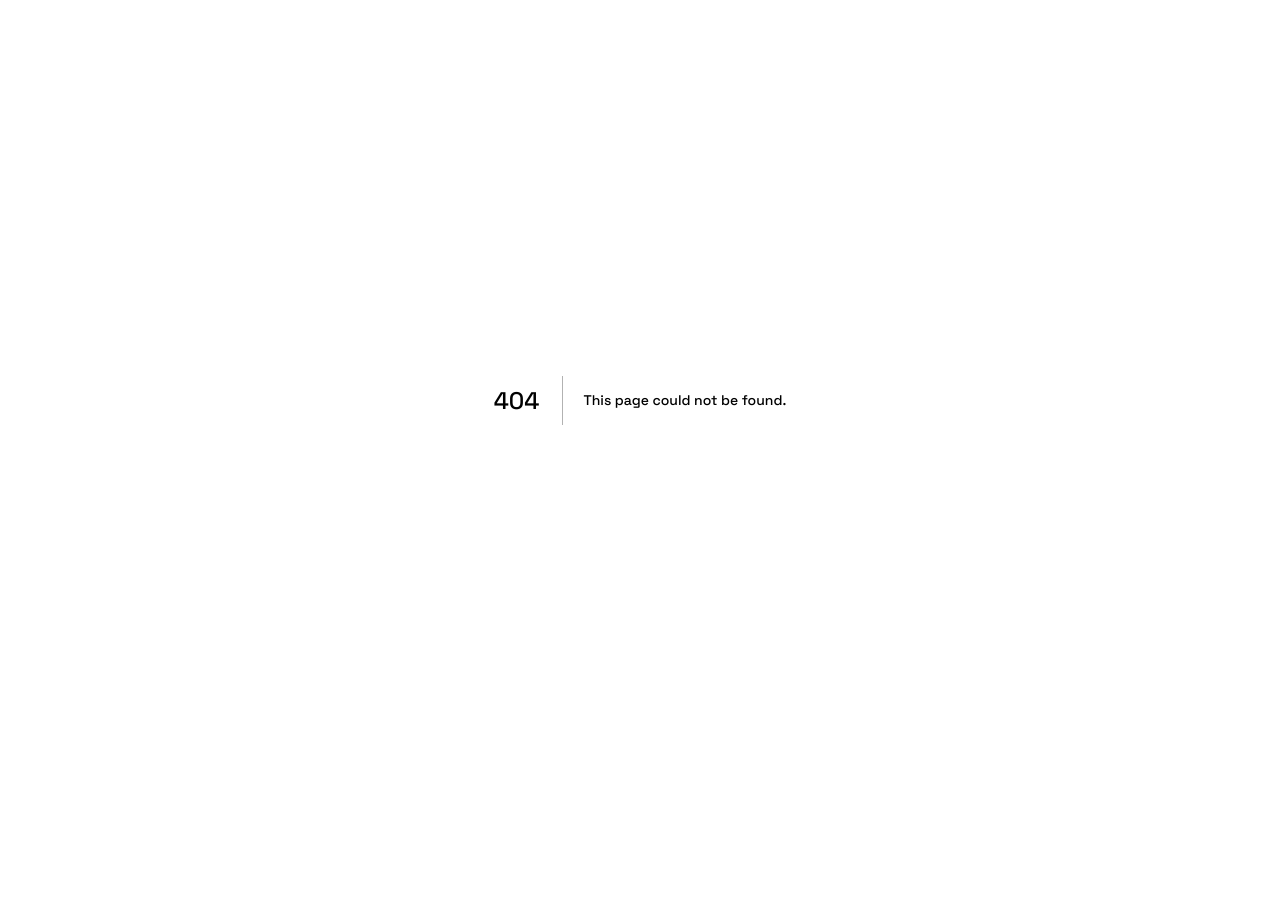
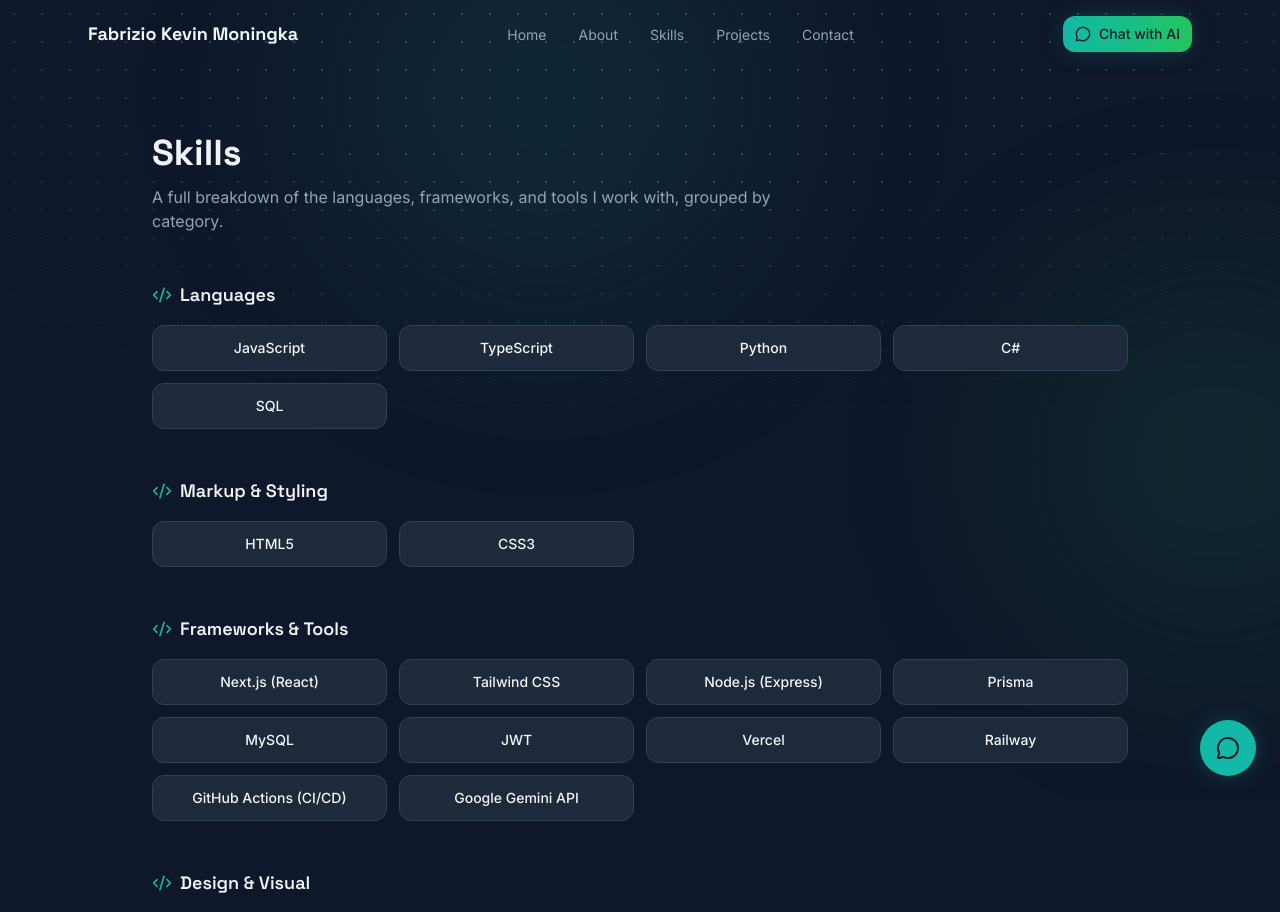
Before and after one commit to fabriziomoningka-13/portfolio-ai, a Next.js app: page /skills in a window 1280 px wide. Before the commit this address had no page. Shown: the top 912 px of the page. Before the commit the page ends 800 px from the top, so only its background shows below. Built offline with nearby package versions, Linux system fonts and the light colour scheme.

Commit message:
revisi: halaman /skills lengkap (terkelompok kategori), transisi halaman smooth (template.tsx), Navbar konsisten linknya, polish visual (gradient text/button, ambient background, dot-grid)

```diff
--- a/app/globals.css
+++ b/app/globals.css
@@ -62,6 +62,22 @@ code, pre, kbd {
   border: 1px solid var(--color-border);
 }
 
+/* Gradient text — dipakai untuk nama di Hero & aksen judul supaya terasa premium */
+.gradient-text {
+  background: linear-gradient(135deg, var(--color-teal-primary), var(--color-green-accent));
+  background-clip: text;
+  -webkit-background-clip: text;
+  color: transparent;
+}
+
+/* Pola dot-grid halus di background — nuansa "engineering" tanpa mengganggu keterbacaan */
+.bg-dot-grid {
+  background-image: radial-gradient(var(--color-border) 1px, transparent 1px);
+  background-size: 28px 28px;
+  mask-image: radial-gradient(ellipse 80% 60% at 50% 0%, black 40%, transparent 100%);
+  -webkit-mask-image: radial-gradient(ellipse 80% 60% at 50% 0%, black 40%, transparent 100%);
+}
+
 /* Aksesibilitas: hormati preferensi pengguna yang sensitif terhadap animasi/motion */
 @media (prefers-reduced-motion: reduce) {
   *,
--- a/app/layout.tsx
+++ b/app/layout.tsx
@@ -44,6 +44,14 @@ export default function RootLayout({
         >
           Lewati ke konten utama
         </a>
+
+        {/* Dekorasi background ambient — dot-grid + gradient orbs, di belakang semua konten */}
+        <div className="pointer-events-none fixed inset-0 -z-10 overflow-hidden">
+          <div className="bg-dot-grid absolute inset-0" />
+          <div className="absolute -top-32 left-1/4 size-[28rem] rounded-full bg-teal-primary/10 blur-[100px]" />
+          <div className="absolute top-1/3 -right-32 size-[24rem] rounded-full bg-green-accent/10 blur-[100px]" />
+        </div>
+
         <ChatWidgetProvider>{children}</ChatWidgetProvider>
       </body>
     </html>
--- /dev/null
+++ b/app/skills/page.tsx
@@ -0,0 +1,52 @@
+import type { Metadata } from "next";
+import { Code2 } from "lucide-react";
+import { Navbar } from "@/components/Navbar";
+import { Footer } from "@/components/Footer";
+import { ChatWidget } from "@/components/ChatWidget";
+import { Reveal, RevealGroup, RevealItem } from "@/components/Reveal";
+import { SkillBadge } from "@/components/SkillBadge";
+import profile from "@/data/profile.json";
+
+export const metadata: Metadata = {
+  title: `Skills — ${profile.name}`,
+  description: `Full breakdown of ${profile.name}'s technical skills and tools.`,
+};
+
+export default function SkillsPage() {
+  return (
+    <>
+      <Navbar />
+      <main id="main-content" className="mx-auto max-w-5xl px-6 py-16">
+        <Reveal>
+          <h1 className="font-heading text-3xl font-bold sm:text-4xl">Skills</h1>
+          <p className="mt-3 max-w-2xl text-text-muted">
+            A full breakdown of the languages, frameworks, and tools I work with,
+            grouped by category.
+          </p>
+        </Reveal>
+
+        <div className="mt-12 flex flex-col gap-12">
+          {profile.skillCategories.map((category, i) => (
+            <Reveal key={category.name} delay={i * 0.05}>
+              <div className="mb-4 flex items-center gap-2">
+                <Code2 className="size-5 text-teal-primary" />
+                <h2 className="font-heading text-lg font-semibold text-text-primary">
+                  {category.name}
+                </h2>
+              </div>
+              <RevealGroup className="grid grid-cols-2 gap-3 sm:grid-cols-3 md:grid-cols-4">
+                {category.items.map((skill) => (
+                  <RevealItem key={skill}>
+                    <SkillBadge name={skill} />
+                  </RevealItem>
+                ))}
+              </RevealGroup>
+            </Reveal>
+          ))}
+        </div>
+      </main>
+      <Footer />
+      <ChatWidget />
+    </>
+  );
+}
--- /dev/null
+++ b/app/template.tsx
@@ -0,0 +1,22 @@
+"use client";
+
+import { motion } from "framer-motion";
+import type { ReactNode } from "react";
+
+/**
+ * template.tsx (bukan layout.tsx) SENGAJA dipakai di sini — beda dengan layout,
+ * template di-remount setiap kali pindah halaman, jadi animasi entrance ini
+ * otomatis jalan lagi tiap navigasi (Home -> About -> Projects, dst),
+ * memberi efek transisi yang smooth ala website modern.
+ */
+export default function Template({ children }: { children: ReactNode }) {
+  return (
+    <motion.div
+      initial={{ opacity: 0, y: 16 }}
+      animate={{ opacity: 1, y: 0 }}
+      transition={{ duration: 0.45, ease: [0.22, 1, 0.36, 1] }}
+    >
+      {children}
+    </motion.div>
+  );
+}
--- a/components/Footer.tsx
+++ b/components/Footer.tsx
@@ -5,8 +5,8 @@ import { GithubIcon, LinkedinIcon } from "@/components/icons";
 
 const navLinks = [
   { href: "/#home", label: "Home" },
-  { href: "/#about", label: "About" },
-  { href: "/#skills", label: "Skills" },
+  { href: "/about", label: "About" },
+  { href: "/skills", label: "Skills" },
   { href: "/projects", label: "Projects" },
   { href: "/#contact", label: "Contact" },
 ];
--- a/components/Hero.tsx
+++ b/components/Hero.tsx
@@ -19,7 +19,15 @@ export function Hero() {
         variants={fadeUp}
         className="flex max-w-xl flex-col items-center gap-5 text-center md:items-start md:text-left"
       >
-        <h1 className="font-heading text-3xl font-bold leading-tight sm:text-4xl md:text-5xl">
+        <span className="inline-flex items-center gap-2 rounded-full border border-border bg-dark-surface px-3 py-1.5 text-xs text-text-muted">
+          <span className="relative flex size-2">
+            <span className="absolute inline-flex size-full animate-ping rounded-full bg-green-accent opacity-75" />
+            <span className="relative inline-flex size-2 rounded-full bg-green-accent" />
+          </span>
+          Available for new opportunities
+        </span>
+
+        <h1 className="gradient-text font-heading text-3xl font-bold leading-tight sm:text-4xl md:text-5xl">
           {profile.tagline}
         </h1>
         <p className="text-lg text-text-muted">{profile.subtitle}</p>
--- a/components/Navbar.tsx
+++ b/components/Navbar.tsx
@@ -9,8 +9,8 @@ import { useChatWidget } from "@/components/ChatWidgetContext";
 
 const links = [
   { href: "/#home", label: "Home" },
-  { href: "/#about", label: "About" },
-  { href: "/#skills", label: "Skills" },
+  { href: "/about", label: "About" },
+  { href: "/skills", label: "Skills" },
   { href: "/projects", label: "Projects" },
   { href: "/#contact", label: "Contact" },
 ];
--- a/components/Skills.tsx
+++ b/components/Skills.tsx
@@ -1,5 +1,8 @@
+import Link from "next/link";
+import { ArrowRight } from "lucide-react";
 import { SkillBadge } from "@/components/SkillBadge";
 import { Reveal, RevealGroup, RevealItem } from "@/components/Reveal";
+import { Button } from "@/components/ui/button";
 import profile from "@/data/profile.json";
 
 export function Skills() {
@@ -9,12 +12,20 @@ export function Skills() {
         <h2 className="mb-8 font-heading text-2xl font-bold sm:text-3xl">Skills</h2>
       </Reveal>
       <RevealGroup className="grid grid-cols-2 gap-4 sm:grid-cols-3 md:grid-cols-5">
-        {profile.skills.map((skill) => (
+        {profile.skillsPreview.map((skill) => (
           <RevealItem key={skill}>
             <SkillBadge name={skill} />
           </RevealItem>
         ))}
       </RevealGroup>
+
+      <Reveal delay={0.1} className="mt-10 flex justify-center">
+        <Button asChild size="lg" variant="outline">
+          <Link href="/skills">
+            View All Skills <ArrowRight className="size-4" />
+          </Link>
+        </Button>
+      </Reveal>
     </section>
   );
 }
--- a/components/ui/button.tsx
+++ b/components/ui/button.tsx
@@ -9,7 +9,7 @@ const buttonVariants = cva(
     variants: {
       variant: {
         solid:
-          "bg-teal-primary text-dark-base hover:bg-teal-deep hover:scale-[1.02] glow-teal",
+          "bg-gradient-to-r from-teal-primary to-green-accent text-dark-base hover:brightness-110 hover:scale-[1.02] glow-teal",
         outline:
           "border border-teal-primary text-teal-primary hover:bg-teal-primary/10",
         ghost: "text-text-muted hover:text-text-primary hover:bg-dark-surface",
--- a/data/profile.json
+++ b/data/profile.json
@@ -48,6 +48,56 @@
     "RBAC & App Security",
     "AI & Automation (n8n)"
   ],
+  "skillsPreview": [
+    "JavaScript",
+    "TypeScript",
+    "Next.js (React)",
+    "Tailwind CSS",
+    "Node.js (Express)",
+    "MySQL",
+    "Prisma",
+    "RESTful API",
+    "Adobe Photoshop",
+    "UI/UX Design"
+  ],
+  "skillCategories": [
+    {
+      "name": "Languages",
+      "items": ["JavaScript", "TypeScript", "Python", "C#", "SQL"]
+    },
+    {
+      "name": "Markup & Styling",
+      "items": ["HTML5", "CSS3"]
+    },
+    {
+      "name": "Frameworks & Tools",
+      "items": [
+        "Next.js (React)",
+        "Tailwind CSS",
+        "Node.js (Express)",
+        "Prisma",
+        "MySQL",
+        "JWT",
+        "Vercel",
+        "Railway",
+        "GitHub Actions (CI/CD)",
+        "Google Gemini API"
+      ]
+    },
+    {
+      "name": "Design & Visual",
+      "items": ["Adobe Photoshop", "UI/UX Design", "Responsive Web Design"]
+    },
+    {
+      "name": "Concepts",
+      "items": [
+        "RESTful API",
+        "Database Design",
+        "RBAC & App Security",
+        "AI & Automation (n8n)"
+      ]
+    }
+  ],
   "certifications": [
     {
       "title": "Adobe Certified Professional — Visual Design Using Adobe Photoshop",
```
